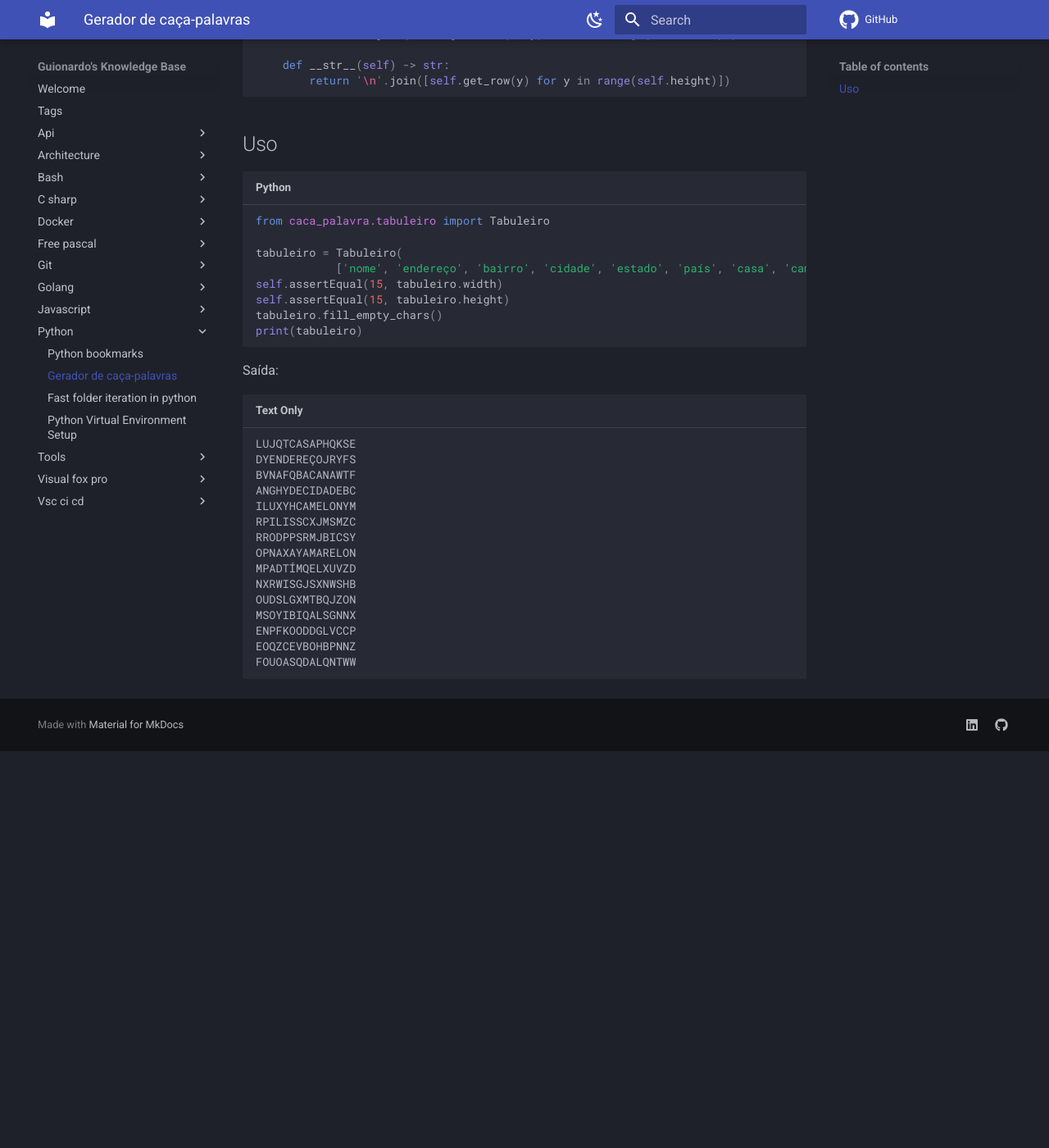
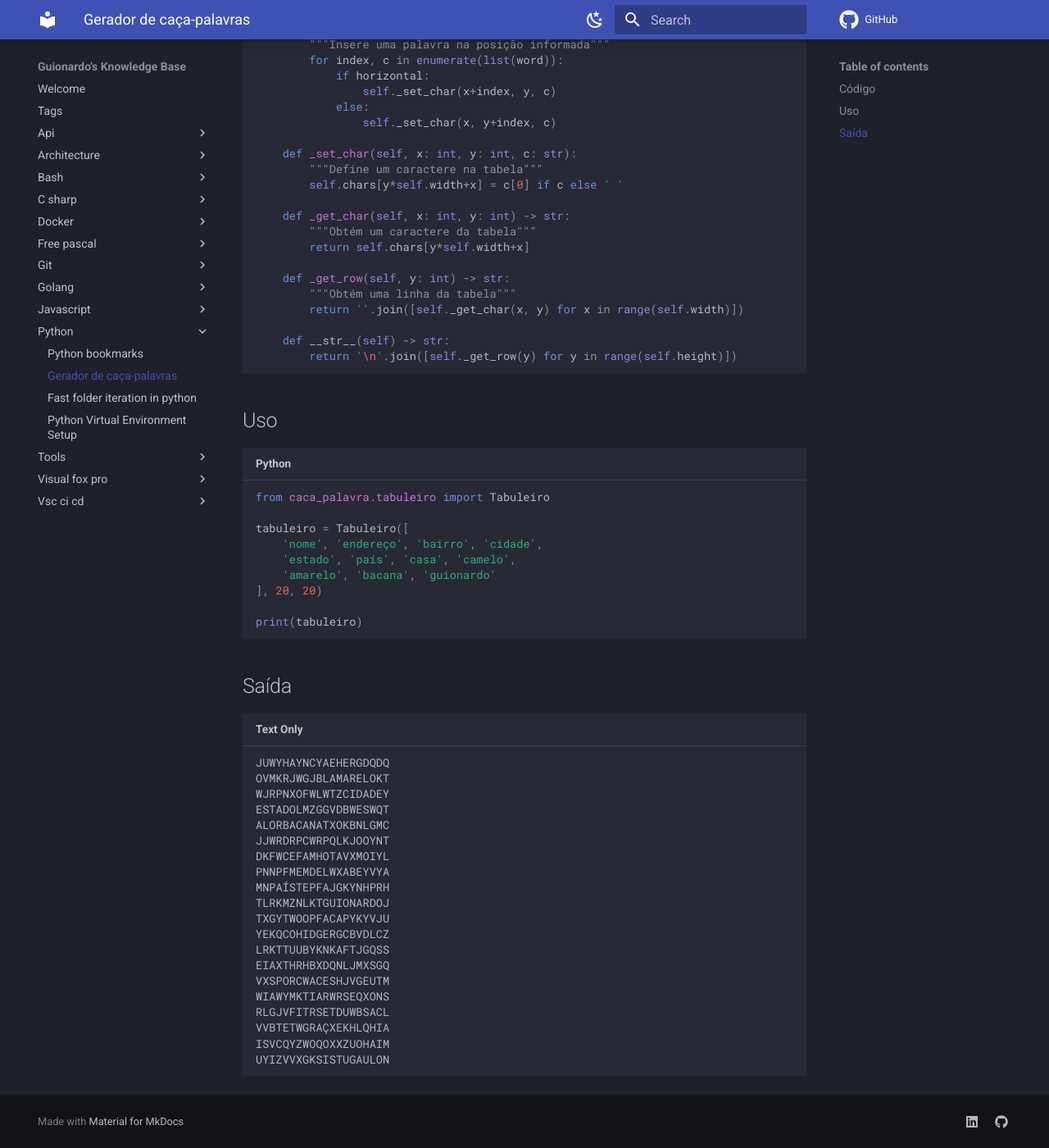
Before and after one commit to guionardo/kb, an MkDocs documentation site: the page built from docs/python/caca_palavras.md, in a window 1280 px wide and 1400 px high, scrolled down 1608 px. Shown: the whole window at 82% size. Built offline with MkDocs 1.6.1 and Material for MkDocs 9.7.7, drawn with Linux system fonts in a browser that asks for light colours; comment, search, counter and statistics services are not loaded; before the commit the page ends 2524 px from its top, so only the background shows below that; some of the changed text lies outside the part shown.

Commit message:
Melhoria no código do caça palavras

````diff
--- a/docs/python/caca_palavras.md
+++ b/docs/python/caca_palavras.md
@@ -4,6 +4,8 @@ tags:
     - python
     - jogo
 ---
+
+## Código
 
 ```python
 """
@@ -32,56 +36,70 @@ class Tabuleiro:
         random.seed()
         random.shuffle(self.palavras)
         self.chars = [' ']*self.width*self.height
+        horizontal = True
         for palavra in self.palavras:
-            if self.try_put_word(palavra, horizontal):
+            if self._try_put_word(palavra, horizontal):
                 horizontal = not horizontal
             else:
-                self.try_put_word(palavra, not horizontal)
+                self._try_put_word(palavra, not horizontal)
+        if self.palavras:
+            self._fill_empty_chars()
 
-    def can_put_word_at(self, word: str, x: int, y: int, horizontal: bool) -> bool:
+    def _can_put_word_at(self, word: str, x: int, y: int, horizontal: bool) -> bool:
+        """Verifica se uma palavra pode ser inserida na linha ou coluna
+        em espaços livres ou com caracteres compartilhados com outras
+        palavras"""
         if (horizontal and x+len(word) >= self.width) or (not horizontal and y+len(word) >= self.height):
             return False
         for index, c in enumerate(list(word)):
-            e = self.get_char(
-                x+index, y) if horizontal else self.get_char(x, y+index)
+            e = self._get_char(
+                x+index, y) if horizontal else self._get_char(x, y+index)
             if e not in [' ', c]:
                 return False
         return True
 
-    def try_put_word(self, word: str, horizontal: bool) -> bool:
+    def _try_put_word(self, word: str, horizontal: bool) -> bool:
+        """Tenta inserir uma palavra no tabuleiro, procurando por uma
+        posição disponível"""
         cols = list(range(self.width-len(word)))
         random.shuffle(cols)
         rows = list(range(self.height-len(word)))
         random.shuffle(rows)
         for col, row in itertools.product(cols, rows):
-            if self.can_put_word_at(word, col, row, horizontal):
-                self.put_word_at(word, col, row, horizontal)
+            if self._can_put_word_at(word, col, row, horizontal):
+                self._put_word_at(word, col, row, horizontal)
                 return True
         return False
 
-    def fill_empty_chars(self):
+    def _fill_empty_chars(self):
+        """Preenche os espaços vazios com caracteres aleatórios"""
         for index, c in enumerate(self.chars):
             if c == ' ':
                 self.chars[index] = random.choice(string.ascii_uppercase)
 
-    def put_word_at(self, word: str, x: int, y: int, horizontal: bool):
+    def _put_word_at(self, word: str, x: int, y: int, horizontal: bool):
+        """Insere uma palavra na posição informada"""
         for index, c in enumerate(list(word)):
             if horizontal:
-                self.set_char(x+index, y, c)
+                self._set_char(x+index, y, c)
             else:
-                self.set_char(x, y+index, c)
+                self._set_char(x, y+index, c)
 
-    def set_char(self, x: int, y: int, c: str):
+    def _set_char(self, x: int, y: int, c: str):
+        """Define um caractere na tabela"""
         self.chars[y*self.width+x] = c[0] if c else ' '
 
-    def get_char(self, x: int, y: int) -> str:
+    def _get_char(self, x: int, y: int) -> str:
+        """Obtém um caractere da tabela"""
         return self.chars[y*self.width+x]
 
-    def get_row(self, y: int) -> str:
-        return ''.join([self.get_char(x, y) for x in range(self.width)])
+    def _get_row(self, y: int) -> str:
+        """Obtém uma linha da tabela"""
+        return ''.join([self._get_char(x, y) for x in range(self.width)])
 
     def __str__(self) -> str:
-        return '\n'.join([self.get_row(y) for y in range(self.height)])
+        return '\n'.join([self._get_row(y) for y in range(self.height)])
+
 ```
 
 ## Uso
@@ -89,30 +107,36 @@ class Tabuleiro:
 ```python
 from caca_palavra.tabuleiro import Tabuleiro
 
-tabuleiro = Tabuleiro(
-            ['nome', 'endereço', 'bairro', 'cidade', 'estado', 'país', 'casa', 'camelo', 'amarelo', 'bacana', 'guionardo'])
-self.assertEqual(15, tabuleiro.width)
-self.assertEqual(15, tabuleiro.height)
-tabuleiro.fill_empty_chars()
+tabuleiro = Tabuleiro([
+    'nome', 'endereço', 'bairro', 'cidade',
+    'estado', 'país', 'casa', 'camelo',
+    'amarelo', 'bacana', 'guionardo'
+], 20, 20)
+
 print(tabuleiro)
 ```
 
-Saída:
+## Saída
 
+```text
+JUWYHAYNCYAEHERGDQDQ
+OVMKRJWGJBLAMARELOKT
+WJRPNXOFWLWTZCIDADEY
+ESTADOLMZGGVDBWESWQT
+ALORBACANATXOKBNLGMC
+JJWRDRPCWRPQLKJOOYNT
+DKFWCEFAMHOTAVXMOIYL
+PNNPFMEMDELWXABEYVYA
+MNPAÍSTEPFAJGKYNHPRH
+TLRKMZNLKTGUIONARDOJ
+TXGYTWOOPFACAPYKYVJU
+YEKQCOHIDGERGCBVDLCZ
+LRKTTUUBYKNKAFTJGQSS
+EIAXTHRHBXDQNLJMXSGQ
+VXSPORCWACESHJVGEUTM
+WIAWYMKTIARWRSEQXONS
+RLGJVFITRSETDUWBSACL
+VVBTETWGRAÇXEKHLQHIA
+ISVCQYZWOQOXXZUOHAIM
+UYIZVVXGKSISTUGAULON
 ```
-LUJQTCASAPHQKSE
-DYENDEREÇOJRYFS
-BVNAFQBACANAWTF
-ANGHYDECIDADEBC
-ILUXYHCAMELONYM
-RPILISSCXJMSMZC
-RRODPPSRMJBICSY
-OPNAXAYAMARELON
-MPADTÍMQELXUVZD
-NXRWISGJSXNWSHB
-OUDSLGXMTBQJZON
-MSOYIBIQALSGNNX
-ENPFKOODDGLVCCP
-EOQZCEVBOHBPNNZ
-FOUOASQDALQNTWW
-```
````
Also changed, not shown: other parts of docs/python/caca_palavras.md (+2 -0 lines).
